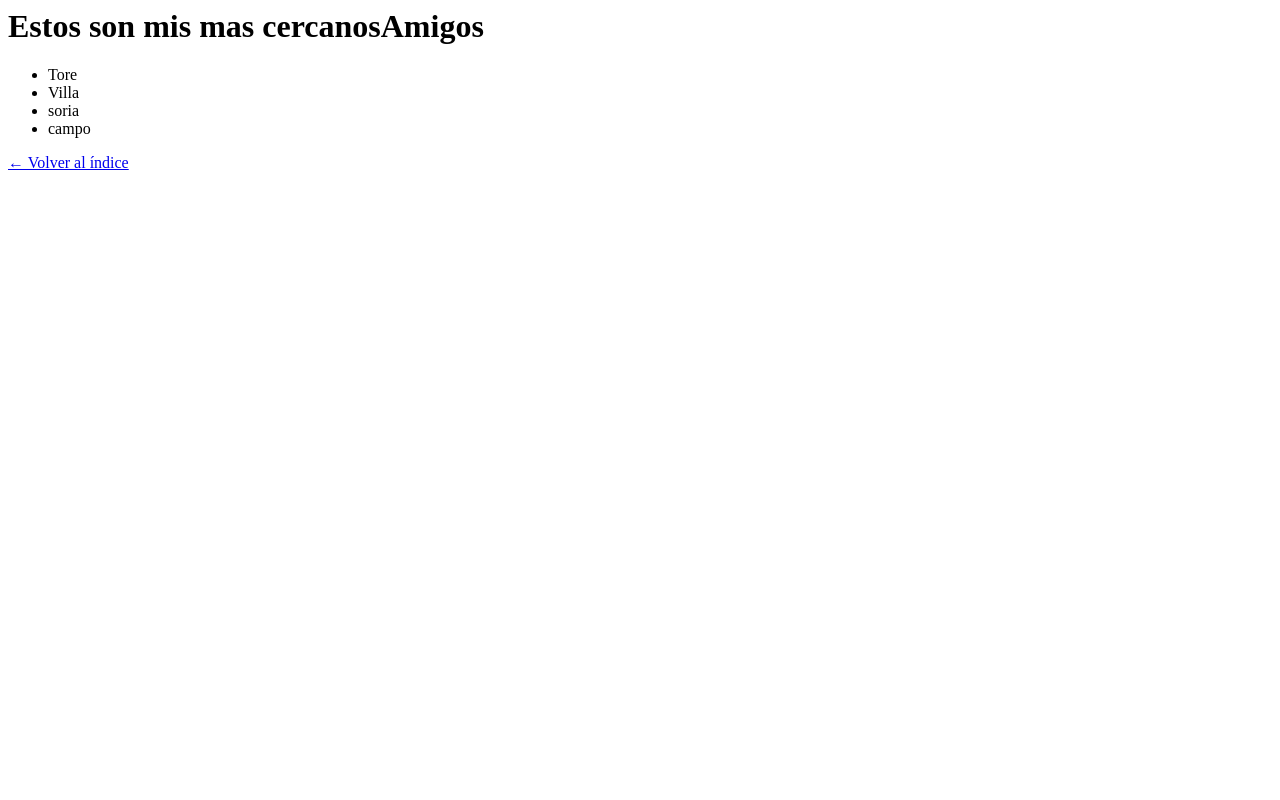
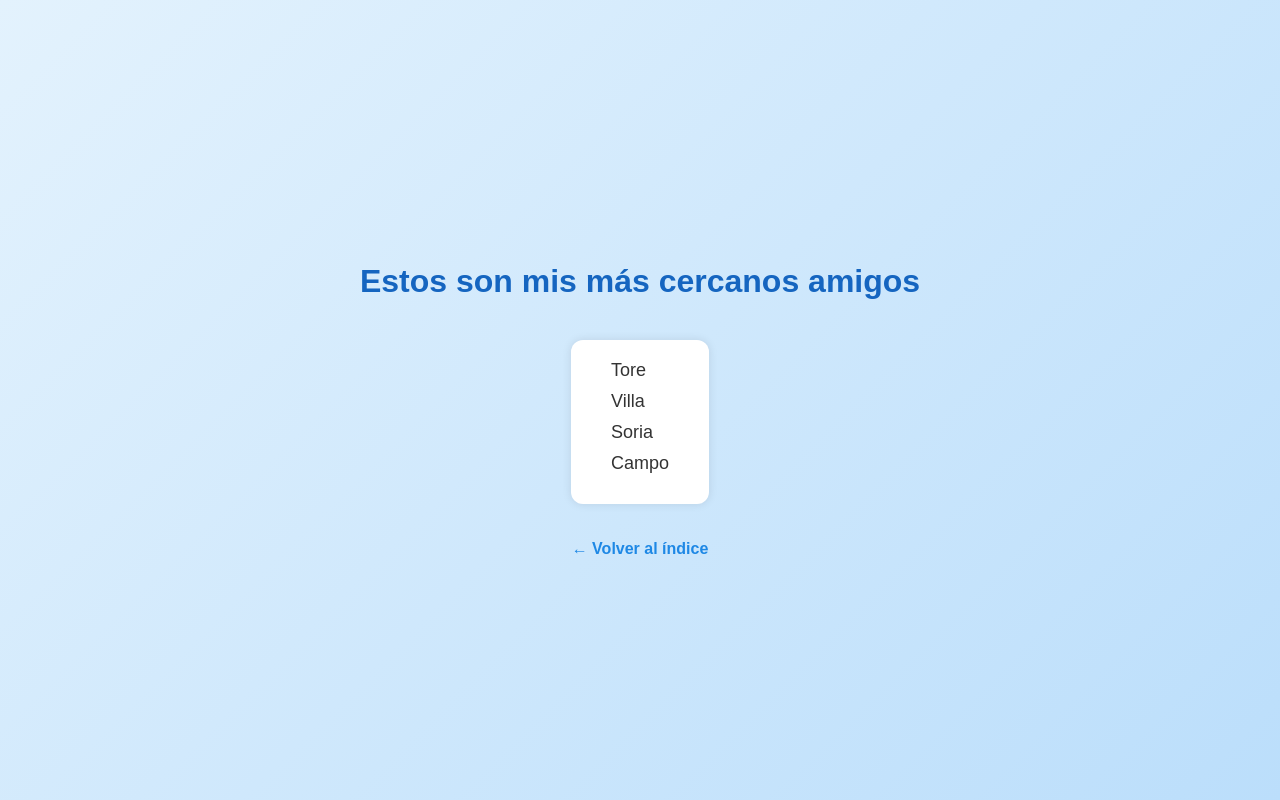
Before and after one commit to Cuyyyy-max/Personal-, a plain HTML site: page mejores-amigos.html in a window 1280 px wide. Drawn offline with Linux system fonts and the light colour scheme.

Commit message:
Update mejores-amigos.html

```diff
--- a/mejores-amigos.html
+++ b/mejores-amigos.html
@@ -1,16 +1,58 @@
 <html>
 <head>
-
+  <meta charset="UTF-8">
   <title>Mejores Amigos</title>
+  <style>
+    body {
+      margin: 0;
+      padding: 0;
+      font-family: Arial, sans-serif;
+      background: linear-gradient(135deg, #e3f2fd, #bbdefb);
+      min-height: 100vh;
+      display: flex;
+      justify-content: center;
+      align-items: center;
+      flex-direction: column;
+    }
+    h1 {
+      color: #1565c0;
+      margin-bottom: 24px;
+    }
+    ul {
+      background-color: #ffffff;
+      padding: 20px 40px;
+      border-radius: 12px;
+      box-shadow: 0 0 10px rgba(0, 0, 0, 0.1);
+      list-style: none;
+    }
+    li {
+      font-size: 18px;
+      margin-bottom: 10px;
+      color: #333;
+    }
+    .link {
+      margin-top: 20px;
+    }
+    .link a {
+      color: #1e88e5;
+      text-decoration: none;
+      font-weight: bold;
+    }
+    .link a:hover {
+      text-decoration: underline;
+    }
+  </style>
 </head>
 <body>
-  <h1>Estos son mis mas cercanosAmigos</h1>
+  <h1>Estos son mis más cercanos amigos</h1>
   <ul>
     <li>Tore</li>
     <li>Villa</li>
-    <li>soria</li>
-    <li>campo</li>
+    <li>Soria</li>
+    <li>Campo</li>
   </ul>
-  <a href="index.html">← Volver al índice</a>
+  <div class="link">
+    <a href="index.html">&#8592; Volver al índice</a>
+  </div>
 </body>
 </html>
```
